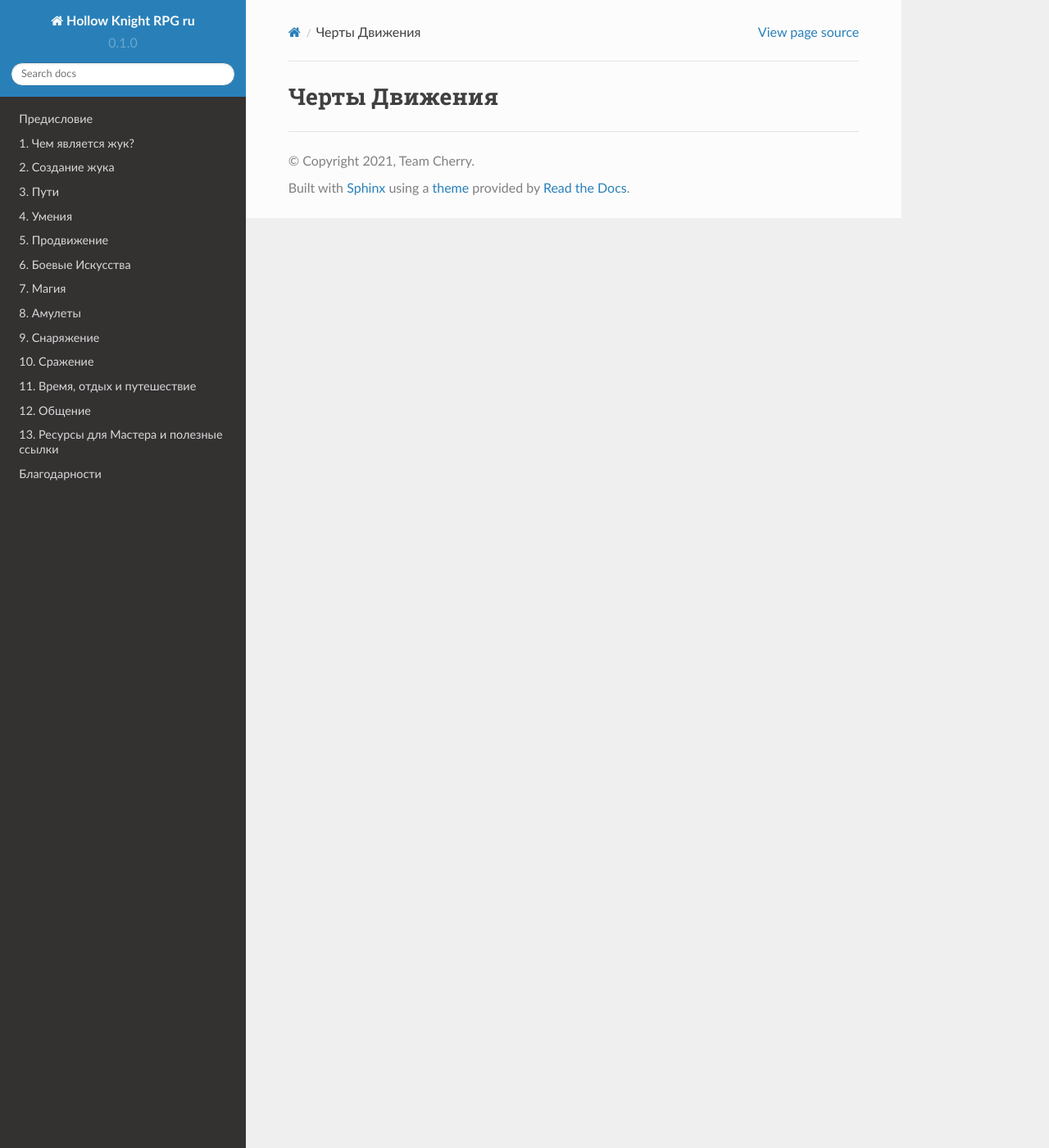
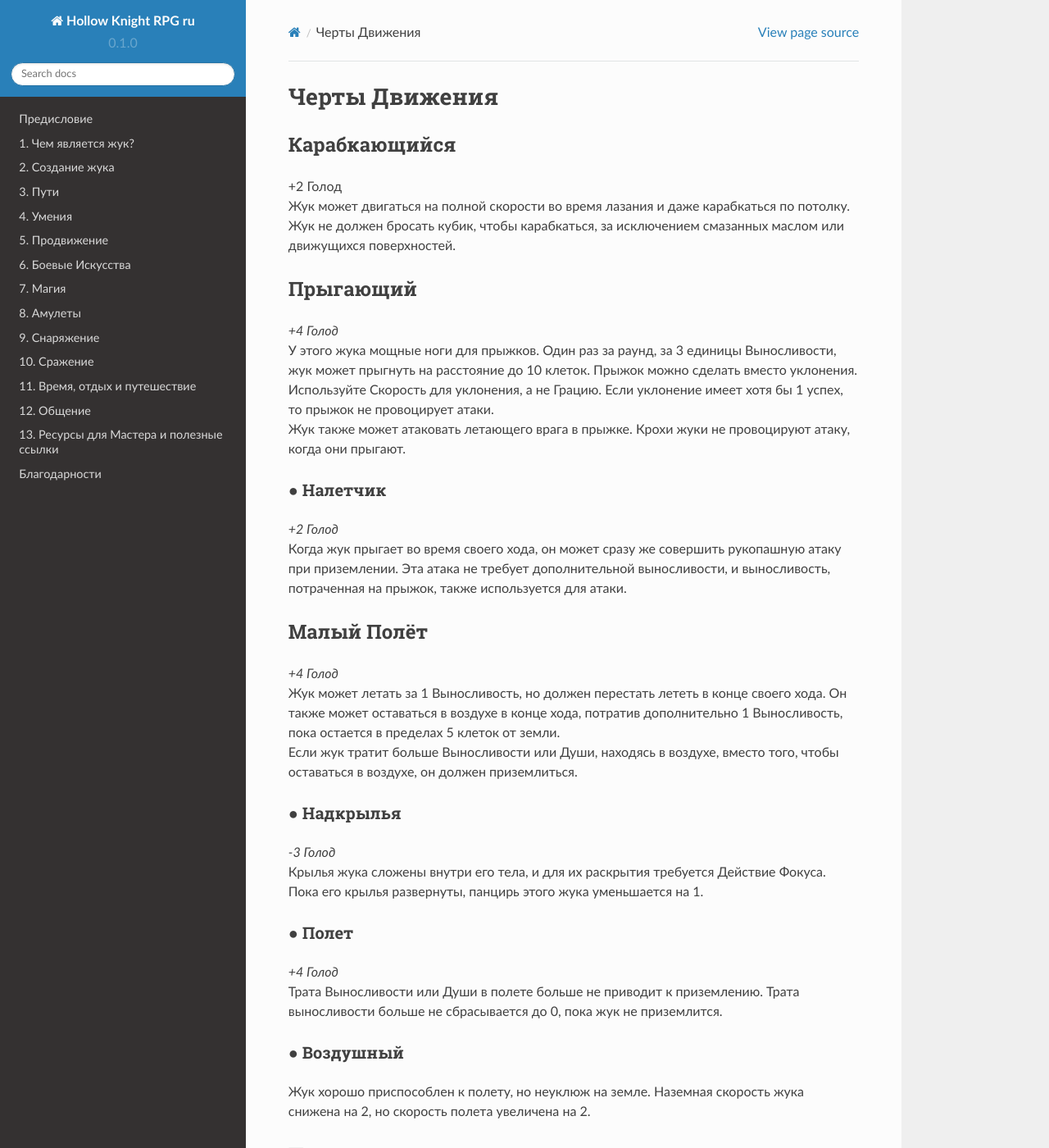
Before and after one commit to LazySelkie/hollow-knight-rpg-ru, a Sphinx documentation site: the page built from docs/source/traits_movement.rst, in a window 1280 px wide and 1400 px high. Shown: the whole window at 82% size. Built offline with Sphinx 7.4.7 and the Read the Docs theme 2.0.0, drawn with Linux system fonts in a browser that asks for light colours; some of the changed text lies outside the part shown.

Commit message:
Добавлены Черты Движения

```diff
--- a/docs/source/traits_movement.rst
+++ b/docs/source/traits_movement.rst
@@ -1,2 +1,60 @@
 Черты Движения
 ~~~~~~~~~~~~~~~~
+
+Карабкающийся
+""""""""""""""""
+| +2 Голод
+| Жук может двигаться на полной скорости во время лазания и даже карабкаться по потолку. Жук не должен бросать кубик, чтобы карабкаться, за исключением смазанных маслом или движущихся поверхностей.
+
+Прыгающий
+""""""""""""""""
+| *+4 Голод*
+| У этого жука мощные ноги для прыжков. Один раз за раунд, за 3 единицы Выносливости, жук может прыгнуть на расстояние до 10 клеток. Прыжок можно сделать вместо уклонения. Используйте Скорость для уклонения, а не Грацию. Если уклонение имеет хотя бы 1 успех, то прыжок не провоцирует атаки.
+| Жук также может атаковать летающего врага в прыжке. Крохи жуки не провоцируют атаку, когда они прыгают.
+
+● Налетчик
+^^^^^^^^^^^^^^^
+| *+2 Голод*
+| Когда жук прыгает во время своего хода, он может сразу же совершить рукопашную атаку при приземлении. Эта атака не требует дополнительной выносливости, и выносливость, потраченная на прыжок, также используется для атаки.
+
+Малый Полёт
+""""""""""""""""
+| *+4 Голод*
+| Жук может летать за 1 Выносливость, но должен перестать лететь в конце своего хода. Он также может оставаться в воздухе в конце хода, потратив дополнительно 1 Выносливость, пока остается в пределах 5 клеток от земли.
+| Если жук тратит больше Выносливости или Души, находясь в воздухе, вместо того, чтобы оставаться в воздухе, он должен приземлиться.
+
+● Надкрылья
+^^^^^^^^^^^^^^^
+| *-3 Голод*
+| Крылья жука сложены внутри его тела, и для их раскрытия требуется Действие Фокуса. Пока его крылья развернуты, панцирь этого жука уменьшается на 1.
+
+● Полет
+^^^^^^^^^^^^^^^
+| *+4 Голод*
+| Трата Выносливости или Души в полете больше не приводит к приземлению. Трата выносливости больше не сбрасывается до 0, пока жук не приземлится.
+
+● Воздушный
+^^^^^^^^^^^^^^^
+| Жук хорошо приспособлен к полету, но неуклюж на земле. Наземная скорость жука снижена на 2, но скорость полета увеличена на 2.
+
+Плавание
+""""""""""""""""
+| *+2 Голод*
+| Этот жук может двигаться на полной скорости во время плавания, и ему не нужно кидать кубик, чтобы оставаться на плаву в спокойной воде.
+
+Туннельный Змей
+""""""""""""""""
+| *+5 Голод*
+| Этот жук может прокапывать почву, 1 клетку за 2 Скорости. Он может решить оставить туннель позади или нет.
+| Если жук находится под землей без источника воздуха, он будет страдать от Удушения.
+
+Водомерка
+""""""""""""""""
+| *+3 Голод*
+| Жук может ходить по поверхности жидкости, не погружаясь в нее. Это позволяет ему прыгать, а также позволяет ему оставаться на плаву, не ограничивая использование рук.
+| Кроме того, любой плавающий жук, пытающийся атаковать этого жука в воде, получает -2 к попаданию.
+
+Дыхание Под Водой
+"""""""""""""""""""
+| *+2 Голод*
+| Этот жук может дышать под водой. Может быть воспринято как Подчерта Плавания.
```
